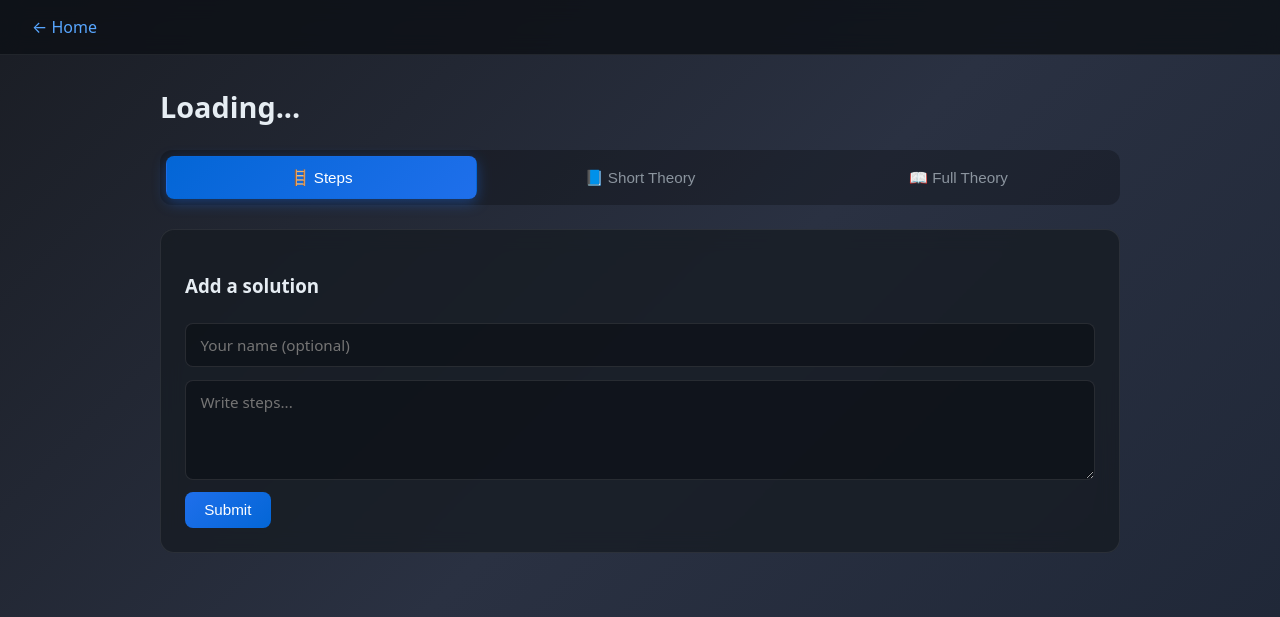
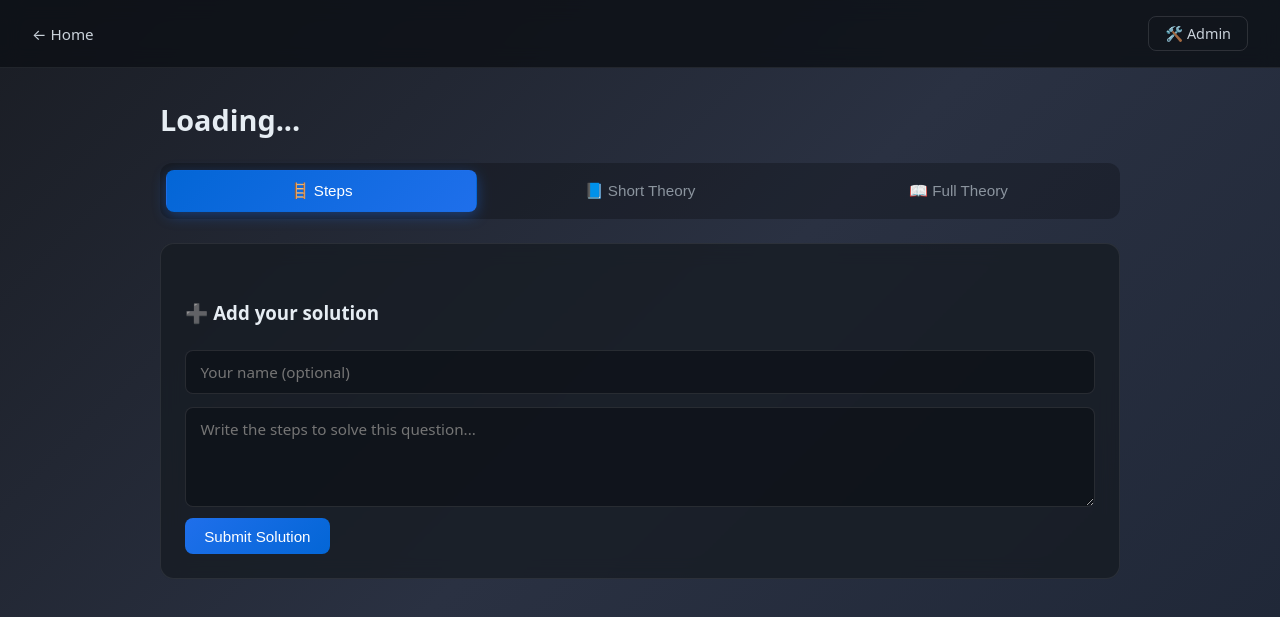
Before and after one commit to stork080/tds-homework, a Flask app: page /question/1 in a window 1280 px wide. Shown: the top 617 px of the page. Run offline with Flask 3, Linux system fonts and the light colour scheme; parts of the project's set-up code (start-up, migrations or seed data) failed here and were passed over; some libraries are stand-ins or nearby versions.

Commit message:
Update question.html

```diff
--- a/templates/question.html
+++ b/templates/question.html
@@ -2,11 +2,15 @@
 <html>
 <head>
   <meta charset="utf-8">
+  <meta name="viewport" content="width=device-width, initial-scale=1">
   <title>Question</title>
   <link rel="stylesheet" href="/static/style.css">
 </head>
 <body>
-  <header><a href="/">← Home</a></header>
+  <header>
+    <a href="/" style="color:#c9d1d9; text-decoration:none; font-size:.95rem;">← Home</a>
+    <nav><a href="/admin">🛠️ Admin</a></nav>
+  </header>
   <main>
     <h1 id="q-title">Loading...</h1>
 
@@ -18,27 +22,28 @@
 
     <section id="tab-steps" class="tab-panel">
       <div id="steps-list"></div>
-      <h3>Add a solution</h3>
+      <h3 style="margin-top:2rem;">➕ Add your solution</h3>
       <input id="steps-name" placeholder="Your name (optional)">
-      <textarea id="steps-content" placeholder="Write steps..."></textarea>
-      <button onclick="submitSolution('steps')">Submit</button>
+      <textarea id="steps-content" placeholder="Write the steps to solve this question..."></textarea>
+      <button onclick="submitSolution('steps', this)">Submit Solution</button>
     </section>
 
     <section id="tab-short_theory" class="tab-panel hidden">
       <div id="short-list"></div>
-      <h3>Add a short theory</h3>
+      <h3 style="margin-top:2rem;">➕ Add short theory</h3>
       <input id="short-name" placeholder="Your name (optional)">
-      <textarea id="short-content" placeholder="Write concise theory..."></textarea>
-      <button onclick="submitSolution('short_theory')">Submit</button>
+      <textarea id="short-content" placeholder="Concise theory needed for this question..."></textarea>
+      <button onclick="submitSolution('short_theory', this)">Submit Theory</button>
     </section>
 
     <section id="tab-full" class="tab-panel hidden">
-      <h2>Full Prerequisite Theory</h2>
+      <h2 style="margin-top:0;">📖 Full Prerequisite Theory</h2>
       <div id="full-theory" class="prose"></div>
-      <h2>Conclusion</h2>
+      <h2>🎯 Conclusion</h2>
       <div id="conclusion" class="prose"></div>
     </section>
   </main>
+
   <script>
     const qid = {{ qid }};
     const voterId = (() => {
@@ -49,55 +54,78 @@
 
     fetch('/api/questions/' + qid).then(r => r.json()).then(q => {
       document.getElementById('q-title').textContent = q.title;
-      document.getElementById('full-theory').textContent = q.full_theory || '(not yet added)';
-      document.getElementById('conclusion').textContent = q.conclusion || '(not yet added)';
+      const ft = document.getElementById('full-theory');
+      const cc = document.getElementById('conclusion');
+      ft.textContent = q.full_theory || '(not yet added — check back soon)';
+      cc.textContent = q.conclusion || '(not yet added — check back soon)';
+      if (!q.full_theory) ft.classList.add('placeholder');
+      if (!q.conclusion) cc.classList.add('placeholder');
     });
+
+    function escapeHtml(s) {
+      return String(s).replace(/&/g,'&amp;').replace(/</g,'&lt;').replace(/>/g,'&gt;');
+    }
 
     function loadSolutions(type) {
       fetch(`/api/solutions/${qid}?type=${type}`).then(r => r.json()).then(list => {
         const box = document.getElementById(type === 'steps' ? 'steps-list' : 'short-list');
         box.innerHTML = '';
-        if (!list.length) { box.innerHTML = '<p><em>No solutions yet. Be the first!</em></p>'; return; }
+        if (!list.length) {
+          box.innerHTML = '<div class="empty" style="padding:1.5rem;">No solutions yet. Be the first! 🚀</div>';
+          return;
+        }
         list.forEach(s => {
           const div = document.createElement('div');
           div.className = 'solution';
           div.innerHTML = `
-            <div class="sol-head"><strong>${s.user_name}</strong> · ${s.votes} 👍</div>
+            <div class="sol-head">
+              <strong>👤 ${escapeHtml(s.user_name)}</strong>
+              <span class="vote-count">👍 ${s.votes}</span>
+            </div>
             <pre>${escapeHtml(s.content)}</pre>
-            <button onclick="upvote(${s.id}, this)">👍 Upvote</button>`;
+            <button class="vote-btn" onclick="upvote(${s.id}, this)">👍 Upvote</button>`;
           box.appendChild(div);
         });
       });
     }
 
-    function escapeHtml(s) {
-      return s.replace(/&/g,'&amp;').replace(/</g,'&lt;').replace(/>/g,'&gt;');
-    }
-
     function upvote(sid, btn) {
+      const original = btn.innerHTML;
+      btn.disabled = true;
+      btn.innerHTML = '⏳ Voting...';
       fetch('/api/upvote/' + sid, {
         method: 'POST',
         headers: {'Content-Type': 'application/json'},
         body: JSON.stringify({voter_id: voterId})
       }).then(r => r.json()).then(d => {
-        if (d.votes !== undefined) { btn.textContent = '✅ Voted (' + d.votes + ')'; btn.disabled = true; }
-        else alert(d.error || 'Vote failed');
-      });
+        if (d.votes !== undefined) {
+          btn.innerHTML = '✅ Voted (' + d.votes + ')';
+          const countEl = btn.parentElement.querySelector('.vote-count');
+          if (countEl) countEl.textContent = '👍 ' + d.votes;
+        } else {
+          btn.innerHTML = '⚠️ ' + (d.error || 'Failed');
+          setTimeout(() => { btn.innerHTML = original; btn.disabled = false; }, 2000);
+        }
+      }).catch(() => { btn.innerHTML = original; btn.disabled = false; });
     }
 
-    function submitSolution(type) {
+    function submitSolution(type, btn) {
       const nameEl = document.getElementById(type === 'steps' ? 'steps-name' : 'short-name');
       const contEl = document.getElementById(type === 'steps' ? 'steps-content' : 'short-content');
       const content = contEl.value.trim();
-      if (!content) return alert('Content required');
+      if (!content) return alert('Please write something first');
+      const original = btn.innerHTML;
+      btn.disabled = true;
+      btn.innerHTML = '⏳ Submitting...';
       fetch('/api/solutions', {
         method: 'POST',
         headers: {'Content-Type': 'application/json'},
         body: JSON.stringify({question_id: qid, type, content, user_name: nameEl.value.trim()})
       }).then(r => r.json()).then(d => {
-        if (d.id) { contEl.value = ''; loadSolutions(type); }
-        else alert(d.error || 'Failed');
-      });
+        btn.innerHTML = original; btn.disabled = false;
+        if (d.id) { contEl.value = ''; nameEl.value = ''; loadSolutions(type); }
+        else alert(d.error || 'Failed to submit');
+      }).catch(() => { btn.innerHTML = original; btn.disabled = false; });
     }
 
     document.querySelectorAll('.tab').forEach(btn => {
```
